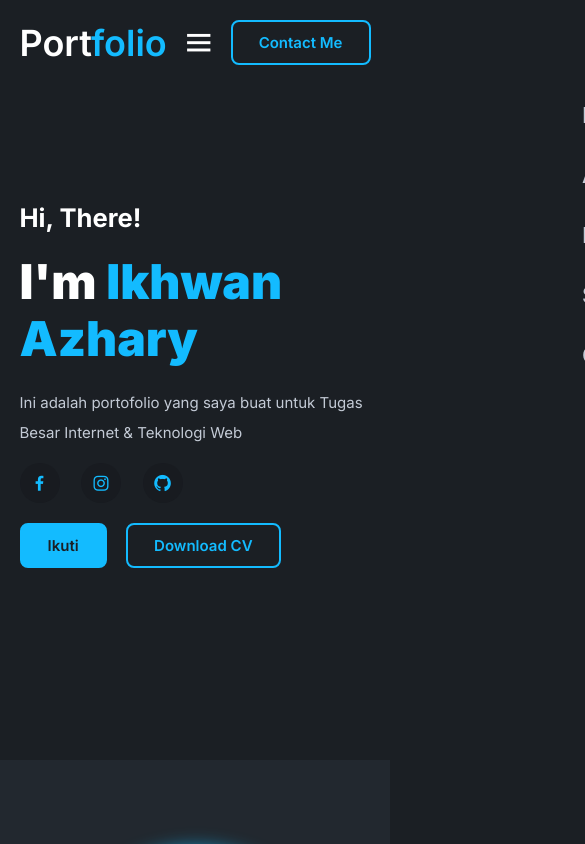
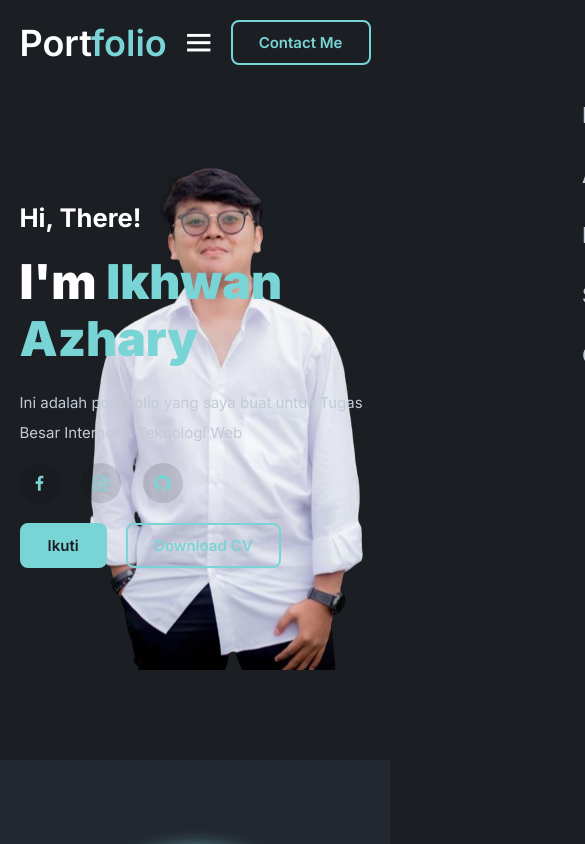
Before and after one commit to IkhwanAzhary/itw2023_project1_233040067, a plain HTML site: page index.html in a window 390 px wide. Shown: the top 844 px of the page, 585 px wide, since content can reach past the window. Drawn offline with nearby package versions, Linux system fonts and the light colour scheme; files whose address does not match are found by name.

Commit message:
Mengerjakan Tugas Besar Project1

```diff
--- a/css/style.css
+++ b/css/style.css
@@ -12,7 +12,7 @@
     --text-color: #fff;
     --bg-color: #1b1f24;
     --second-bg-color: #22282f;
-    --main-color: #13bbff;
+    --main-color: #79D4D5;
     --other-color: #c3cad5;
 
     --h1-font: 4.5rem;
@@ -449,7 +449,7 @@ form .send-btn:hover {
     display: inline-flex;
     align-items: center;
     justify-content: center;
-    background: #075fe4;
+    background: var(--main-color);
     width: 45px;
     height: 45px;
     border-radius: 50%;
@@ -491,6 +491,12 @@ form .send-btn:hover {
     .box h3 {
         font-size: 21px;
     }
+    .box-img {
+        margin-left: 500px;
+    }
+    .hero-img {
+        margin-left: 700px;
+    }
 }
 
 @media (max-width: 1240px) {
@@ -515,6 +521,28 @@ form .send-btn:hover {
     }
     .box img {
         width: 100%;
+    }
+
+    .hero-img {
+        margin-left: 700px;
+    }
+}
+
+@media (max-width: 1150px) {
+    .hero-img {
+        margin-left: 590px;
+    }
+}
+
+@media (max-width: 1040px) {
+    .hero-img {
+        margin-left: 540px;
+    }
+}
+
+@media (max-width: 990px) {
+    .hero-img {
+        margin-left: 520px;
     }
 }
 
@@ -551,6 +579,76 @@ form .send-btn:hover {
     .box img {
         width: 100%;
     }
+
+    .hero-img {
+        margin-left: 440px;
+    }
+}
+
+@media (max-width: 890px) {
+    .hero-img {
+        margin-left: 420px;
+    }
+}
+
+@media (max-width: 870px) {
+    .hero-img {
+        margin-left: 400px;
+    }
+}
+
+@media (max-width: 840px) {
+    .hero-img {
+        margin-left: 390px;
+    }
+}
+
+@media (max-width: 830px) {
+    .hero-img {
+        margin-left: 380px;
+    }
+}
+
+@media (max-width: 825px) {
+    .hero-img {
+        margin-left: 360px;
+    }
+}
+
+@media (max-width: 805px) {
+    .hero-img {
+        margin-left: 340px;
+    }
+}
+
+@media (max-width: 785px) {
+    .hero-img {
+        margin-left: 320px;
+    }
+}
+
+@media (max-width: 770px) {
+    .hero-img {
+        margin-left: 300px;
+    }
+}
+
+@media (max-width: 740px) {
+    .hero-img {
+        margin-left: 280px;
+    }
+}
+
+@media (max-width: 730px) {
+    .hero-img {
+        margin-left: 270px;
+    }
+}
+
+@media (max-width: 710px) {
+    .hero-img {
+        margin-left: 250px;
+    }
 }
 
 @media (max-width: 680px) {
@@ -560,6 +658,63 @@ form .send-btn:hover {
 
     .box img {
         width: 100%;
+    }
+    .hero-img {
+        margin-left: 150px;
+    }
+}
+
+@media (max-width: 590px) {
+    .hero-img {
+        margin-left: 130px;
+    }
+}
+
+@media (max-width: 570px) {
+    .hero-img {
+        margin-left: 110px;
+    }
+}
+
+@media (max-width: 550px) {
+    .hero-img {
+        margin-left: 90px;
+    }
+}
+
+@media (max-width: 530px) {
+    .hero-img {
+        margin-left: 70px;
+    }
+    .skill-content {
+        width: 450px;
+    }
+}
+
+@media (max-width: 535px) {
+    .skill-content {
+        width: 440px;
+    }
+}
+
+@media (max-width: 520px) {
+    .hero-img {
+        margin-left: 20px;
+    }
+    .skill-content {
+        width: 430px;
+    }
+}
+
+@media (max-width: 515px) {
+    .hero-img {
+        margin-left: 40px;
+    }
+}
+
+@media (max-width: 500px) {
+    .hero-img {
+        margin-left: 20px;
     }
 }
 
@@ -580,6 +735,20 @@ form .send-btn:hover {
 
     .box img {
         width: 100%;
+    }
+
+    .hero-img {
+        margin-left: 40px;
+    }
+
+    .skill-content {
+        width: 400px;
+    }
+}
+
+@media (max-width: 430px) {
+    .hero-img {
+        margin-left: 10px;
     }
 }
 
--- a/index.html
+++ b/index.html
@@ -89,7 +89,7 @@
                 <div class="box">
                     <img src="img/Artikel.png">
                     <h3>Artikel</h3>
-                    <p>Ini adalah artikel yang saya buat untuk tugas 4 Interenet & Teknologi Web</p>
+                    <p>Ini adalah artikel yang saya buat untuk tugas 4 Internet & Teknologi Web</p>
                     <a href="file:///C:/Users/ASUS/Documents/itw/itw2023_233040067/latihan/latihan4/T4b233040067.html">
                     Lihat Project
                     <i class="ri-arrow-right-line"></i>
@@ -149,7 +149,7 @@
                 <input type="text" placeholder="Your Name" required name="nama">
                 <input type="email" placeholder="Email Address.." required name="email">
                 <textarea name="pesan" id="" cols="30" rows="10" placeholder="Write Message Here.." required></textarea>
-                <input type="submit" name="" value="Send Message" class="send-btn">
+                <input type="submit" name="" value="Send" class="send-btn">
             </form>
         </div>
     </section>
```
